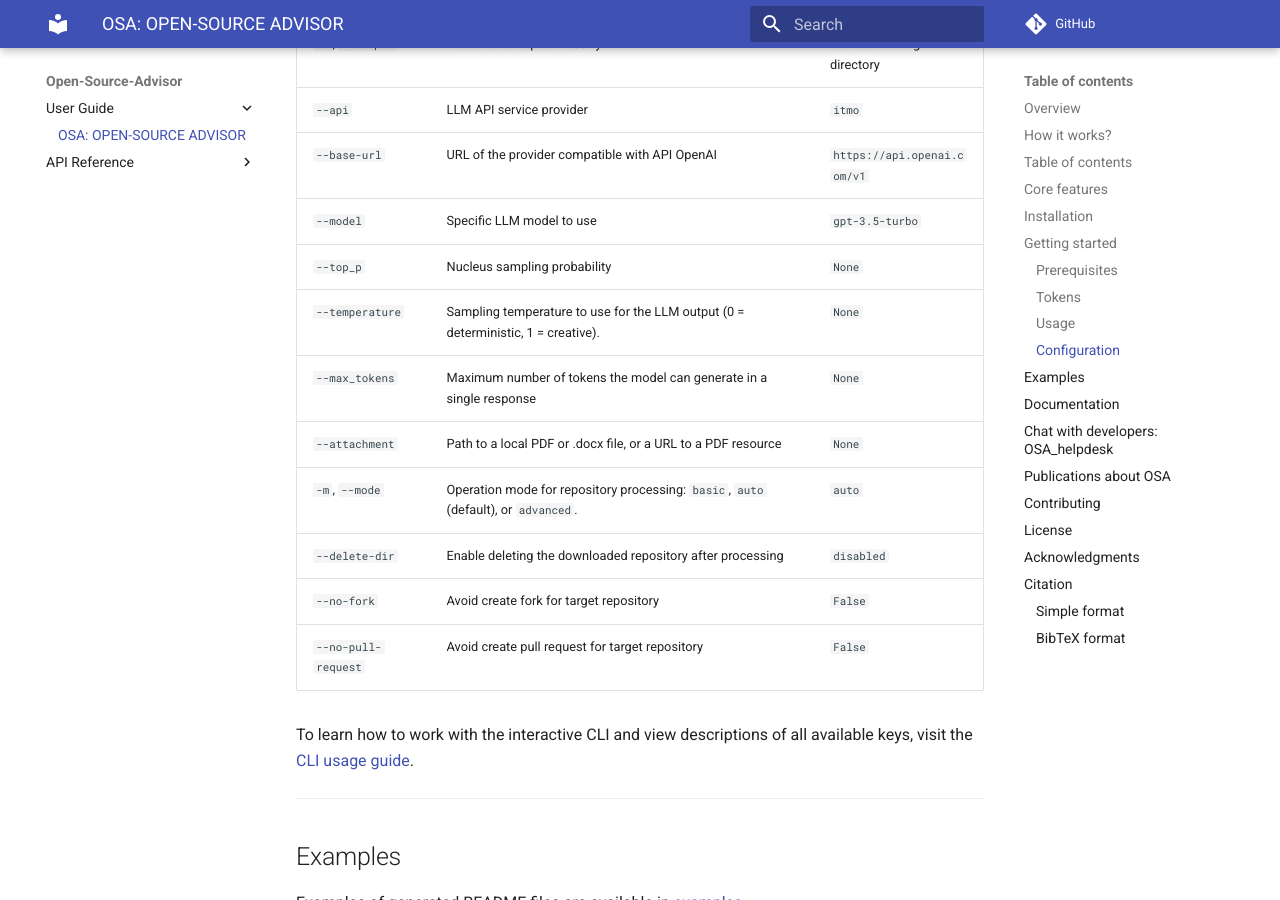
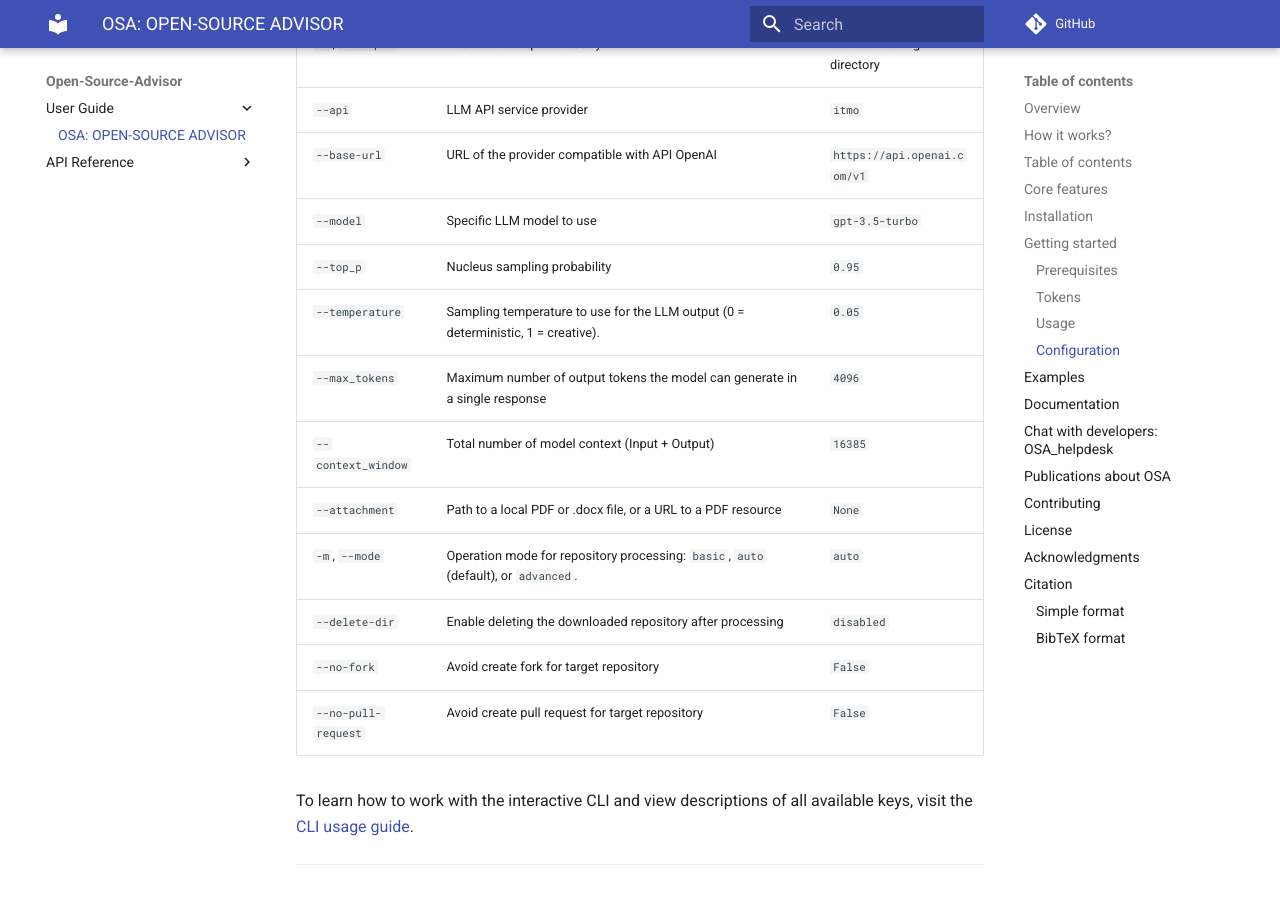
Before and after one commit to aimclub/OSA, an MkDocs documentation site: the page built from docs/index.md, in a window 1280 px wide and 900 px high, scrolled down 3755 px. Built offline with MkDocs 1.6.1 and Material for MkDocs 9.7.7, drawn with Linux system fonts in a browser that asks for light colours; comment, search, counter and statistics services are not loaded.

Commit message:
docs: update parameters

```diff
--- a/docs/index.md
+++ b/docs/index.md
@@ -165,9 +165,10 @@ documentation, see the [GitHub Action Workflow Generator README](../osa_tool/git
 | `--api`              | LLM API service provider                                                            | `itmo`                      |
 | `--base-url`         | URL of the provider compatible with API OpenAI                                      | `https://api.openai.com/v1` |
 | `--model`            | Specific LLM model to use                                                           | `gpt-3.5-turbo`             |
-| `--top_p`            | Nucleus sampling probability                                                        | `None`                      |
-| `--temperature`      | Sampling temperature to use for the LLM output (0 = deterministic, 1 = creative).   | `None`                      |
-| `--max_tokens`       | Maximum number of tokens the model can generate in a single response                | `None`                      |
+| `--top_p`            | Nucleus sampling probability                                                        | `0.95`                      |
+| `--temperature`      | Sampling temperature to use for the LLM output (0 = deterministic, 1 = creative).   | `0.05`                      |
+| `--max_tokens`       | Maximum number of output tokens the model can generate in a single response         | `4096`                      |
+| `--context_window`   | Total number of model context (Input + Output)                                      | `16385`                     |
 | `--attachment`       | Path to a local PDF or .docx file, or a URL to a PDF resource                       | `None`                      |
 | `-m`, `--mode`       | Operation mode for repository processing: `basic`, `auto` (default), or `advanced`. | `auto`                      |
 | `--delete-dir`       | Enable deleting the downloaded repository after processing                          | `disabled`                  |
```
Also changed, not shown: README.md (+4 -3 lines), osa_tool/scheduler/README.md (+4 -3 lines).
